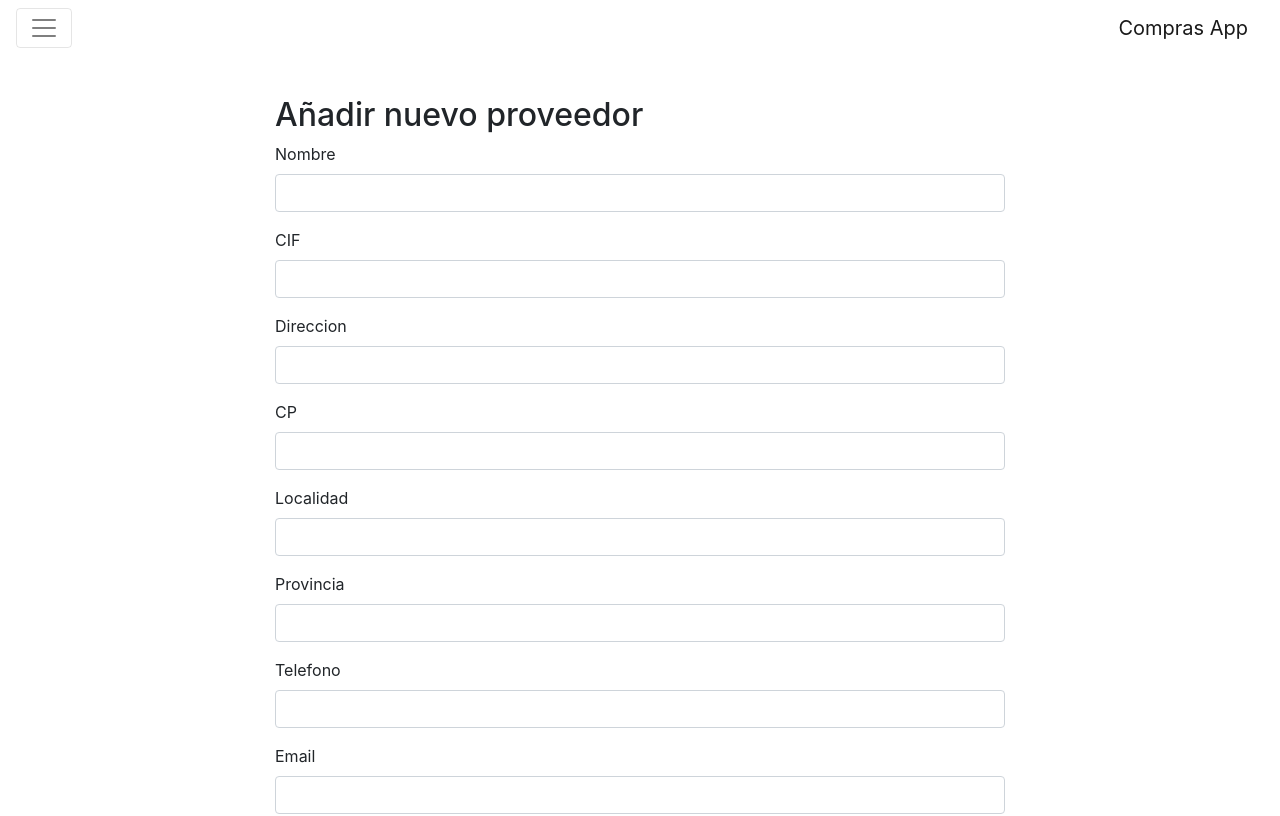
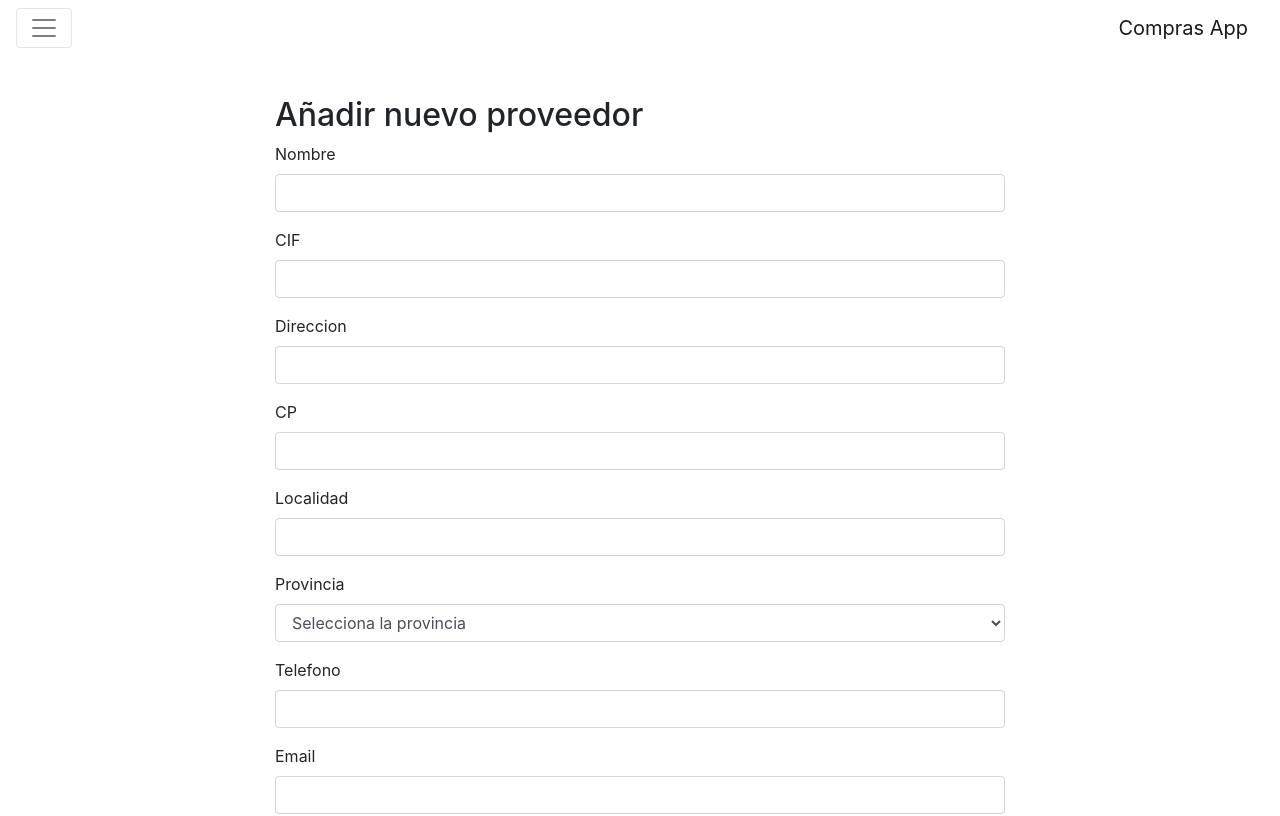
Before and after one commit to qu3qui/learning-Angular4, an Angular app in the folder appCompras/: page /addprovee in a window 1280 px wide. Shown: the top 816 px of the page. Built offline with nearby package versions, Linux system fonts and the light colour scheme.

Commit message:
Select con datos
se utiliza select con una variable del componente

```diff
--- a/appCompras/src/app/addprove/addprove.component.html
+++ b/appCompras/src/app/addprove/addprove.component.html
@@ -25,7 +25,13 @@
       </div>
       <div class="form-group">
         <label for="provincia">Provincia</label>
-        <input type="text" class="form-control" id="provincia" ngModel name="provincia">
+        <select class="form-control"
+        id="provincia"
+        ngModel
+        name="provincia">
+        <option value="">Selecciona la provincia</option>
+        <option *ngFor="let provincia of provincias" [value] ="provincia">{{provincia}}</option>
+      </select>
       </div>
       <div class="form-group">
         <label for="telefono">Telefono</label>
--- a/appCompras/src/app/addprove/addprove.component.ts
+++ b/appCompras/src/app/addprove/addprove.component.ts
@@ -10,6 +10,16 @@
 
   @ViewChild('formpro') formpro: NgForm;
   proveedor: any;
+
+  provincias: string[] = [
+    'Álava', 'Albacete', 'Alicante', 'Almería', 'Asturias',
+    'Ávila', 'Badajoz', 'Barcelona', 'Burgos', 'Cáceres', 'Cádiz', 'Cantabria', 'Castellón',
+    'Ciudad Real', 'Córdoba', 'La Coruña', 'Cuenca', 'Gerona', 'Granada', 'Guadalajara', 'Guipúzcoa',
+    'Huelva', 'Huesca', 'IslasBaleares', 'Jaén', 'León', 'Lérida', 'Lugo', 'Madrid', 'Málaga', 'Murcia',
+    'Navarra', 'Orense', 'Palencia', 'Las Palmas', 'Pontevedra', 'La Rioja', 'Salamanca', 'Segovia', 'Sevilla',
+     'Soria', 'Tarragona', 'Santa Cruz de Tenerife', 'Teruel', 'Toledo', 'Valencia', 'Valladolid', 'Vizcaya',
+     'Zamora', 'Zaragoza'
+  ];
 
   constructor() {
     this.proveedor = {
@@ -39,6 +49,7 @@
     this.proveedor.email = this.formpro.value.email;
     this.proveedor.contacto = this.formpro.value.contacto;
     this.formpro.reset();
+
   }
 
 }
```
